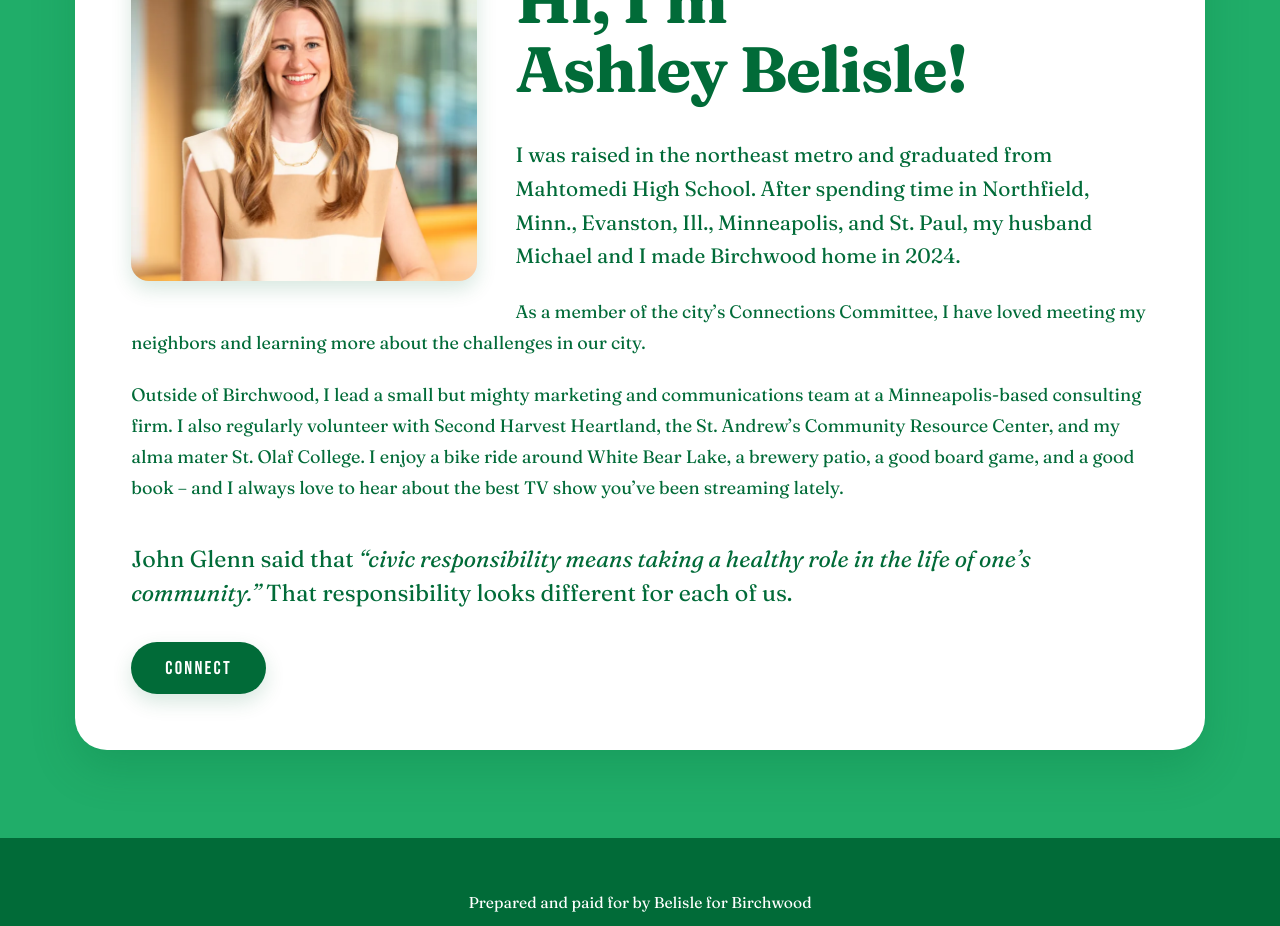
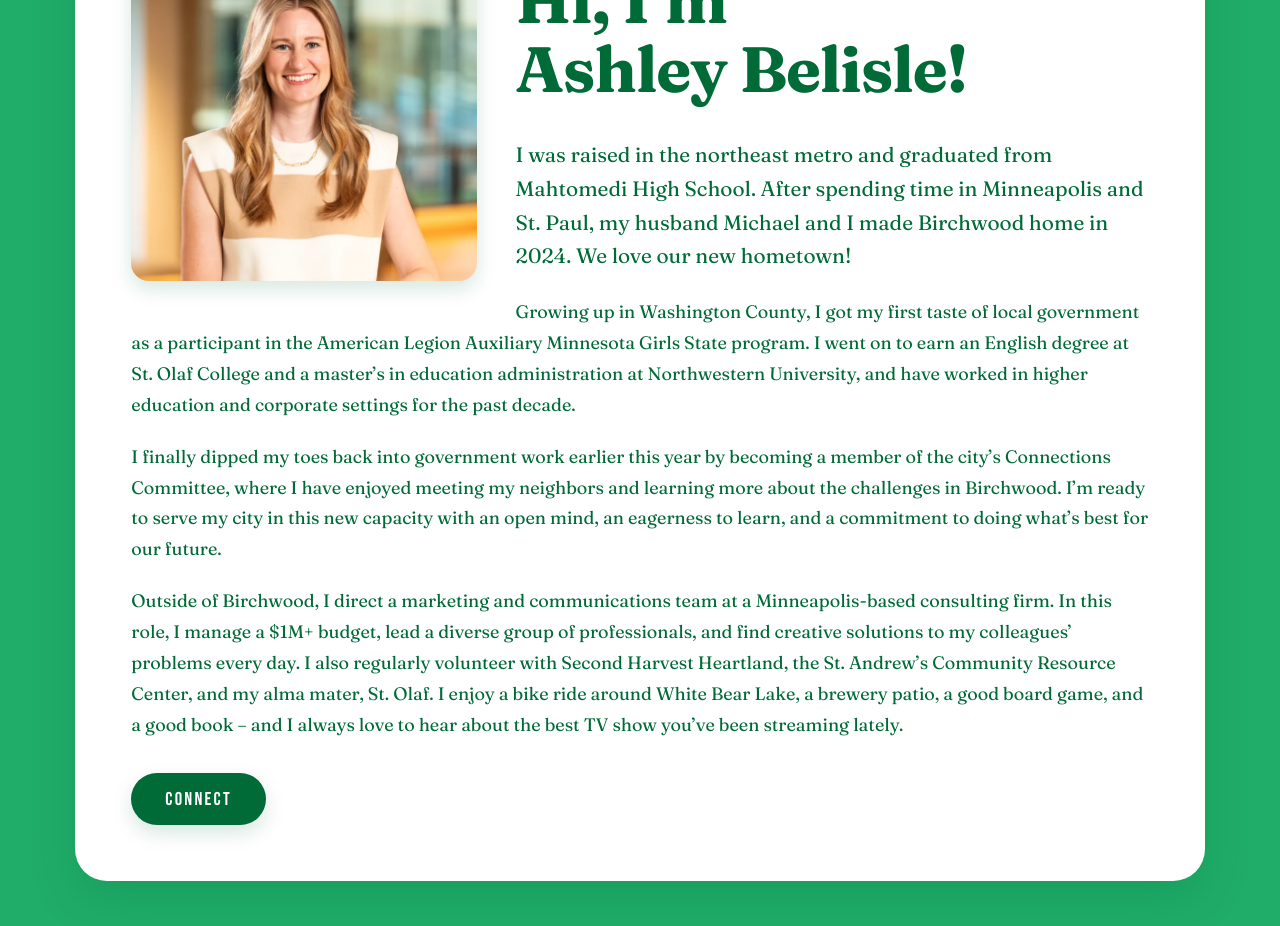
Before and after one commit to mwegter95/bfb, an Angular app: page /meet-ashley in a window 1280 px wide. Shown: the part 300-1226 px from the top of the page. Built offline with nearby package versions, Linux system fonts and the light colour scheme.

Commit message:
copy update

```diff
--- a/src/app/pages/home.html
+++ b/src/app/pages/home.html
@@ -20,10 +20,11 @@
       <div class="cols">
         <p class="lede">
           I always thought I might run for local office someday. Then this year, when the filing
-          deadline passed and one of our City Council seats had no candidates, someday became today.
-          Even in a small residential community like Birchwood, there are key issues we need to
-          address to keep our city a great place to live in the long term. It is up to us to care
-          for Birchwood, so I’m launching a write-in campaign for City Council.
+          deadline passed and one of our City Council seats had no candidates,
+          <em>someday</em> became <em>today</em>. Even in a small residential community like
+          Birchwood, there are key issues we need to address to keep our city a great place to live
+          in the long term. It is up to us to care for Birchwood, so I’m launching a write-in
+          campaign for City Council.
         </p>
 
         <p>
@@ -34,6 +35,12 @@
           sustainable path forward.
         </p>
       </div>
+
+      <blockquote class="pullquote">
+        John Glenn said that
+        <q>civic responsibility means taking a healthy role in the life of one’s community.</q>
+        Thank you for considering me to take on this new role in the community we call home.
+      </blockquote>
 
       <div class="btn-row">
         <a class="btn btn--primary" routerLink="/meet-ashley">Meet Ashley</a>
--- a/src/app/pages/meet-ashley.html
+++ b/src/app/pages/meet-ashley.html
@@ -6,13 +6,13 @@
           <picture>
             <source
               srcset="img/ashley-sm.webp 700w, img/ashley.webp 1200w"
-              sizes="(max-width: 760px) 88vw, 400px"
+              sizes="(max-width: 760px) 88vw, 420px"
               type="image/webp"
             />
             <img
               src="img/ashley.jpg"
               srcset="img/ashley-sm.jpg 700w, img/ashley.jpg 1200w"
-              sizes="(max-width: 760px) 88vw, 400px"
+              sizes="(max-width: 760px) 88vw, 420px"
               width="1200"
               height="1804"
               alt="Ashley Belisle"
@@ -26,28 +26,35 @@
 
         <p class="lede">
           I was raised in the northeast metro and graduated from Mahtomedi High School. After
-          spending time in Northfield, Minn., Evanston, Ill., Minneapolis, and St. Paul, my husband
-          Michael and I made Birchwood home in 2024.
+          spending time in Minneapolis and St. Paul, my husband Michael and I made Birchwood home in
+          2024. We love our new hometown!
         </p>
 
         <p>
-          As a member of the city’s Connections Committee, I have loved meeting my neighbors and
-          learning more about the challenges in our city.
+          Growing up in Washington County, I got my first taste of local government as a participant
+          in the American Legion Auxiliary Minnesota Girls State program. I went on to earn an
+          English degree at St. Olaf College and a master’s in education administration at
+          Northwestern University, and have worked in higher education and corporate settings for
+          the past decade.
         </p>
 
         <p>
-          Outside of Birchwood, I lead a small but mighty marketing and communications team at a
-          Minneapolis-based consulting firm. I also regularly volunteer with Second Harvest
-          Heartland, the St. Andrew’s Community Resource Center, and my alma mater St. Olaf College.
-          I enjoy a bike ride around White Bear Lake, a brewery patio, a good board game, and a good
-          book – and I always love to hear about the best TV show you’ve been streaming lately.
+          I finally dipped my toes back into government work earlier this year by becoming a member
+          of the city’s Connections Committee, where I have enjoyed meeting my neighbors and
+          learning more about the challenges in Birchwood. I’m ready to serve my city in this new
+          capacity with an open mind, an eagerness to learn, and a commitment to doing what’s best
+          for our future.
         </p>
 
-        <blockquote class="pullquote">
-          John Glenn said that
-          <q>civic responsibility means taking a healthy role in the life of one’s community.</q>
-          That responsibility looks different for each of us.
-        </blockquote>
+        <p>
+          Outside of Birchwood, I direct a marketing and communications team at a Minneapolis-based
+          consulting firm. In this role, I manage a $1M+ budget, lead a diverse group of
+          professionals, and find creative solutions to my colleagues’ problems every day. I also
+          regularly volunteer with Second Harvest Heartland, the St. Andrew’s Community Resource
+          Center, and my alma mater, St. Olaf. I enjoy a bike ride around White Bear Lake, a brewery
+          patio, a good board game, and a good book – and I always love to hear about the best TV
+          show you’ve been streaming lately.
+        </p>
 
         <div class="btn-row">
           <a class="btn btn--primary" routerLink="/connect">Connect</a>
```
Also changed, not shown: Claude outputs/preview-desktop-1.jpg.
